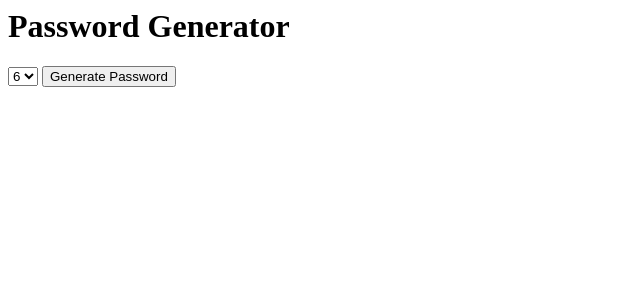
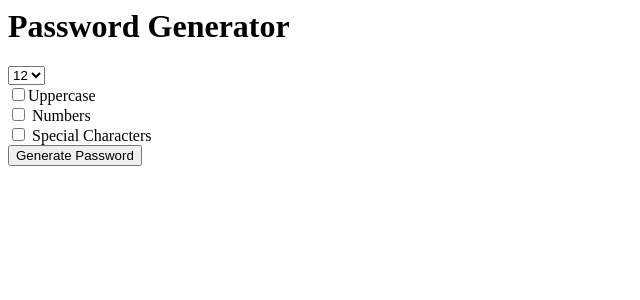
Before and after one commit to mwkan/PasswordGenerator, a Django app: page / in a window 1280 px wide. Shown: the top 300 px of the page, without its empty margins (0-640 px from the left). Run offline with Django 4.2, Linux system fonts and the light colour scheme.

Commit message:
add password html modify html to search for name=password

```diff
--- a/passwordgenerator/generator/templates/generator/home.html
+++ b/passwordgenerator/generator/templates/generator/home.html
@@ -4,8 +4,21 @@
     <select name="length">
         <option value="6">6</option>
         <option value="7">7</option>
-        <option value="8">8</option>
+        <option value="9">9</option>
+        <option value="10">10</option>
+        <option value="11">11</option>
+        <option value="12" selected="selected">12</option>
+        <option value="13">13</option>
+        <option value="14">14</option>
+
     </select>
+    <br>
+    <input type="checkbox" name="uppercase">Uppercase
+    <br>
+    <input type="checkbox" name="numbers"> Numbers
+    <br>
+    <input type="checkbox" name="special"> Special Characters
+    <br>
 
     <input type="submit" value="Generate Password">
 </form>
--- a/passwordgenerator/generator/templates/generator/password.html
+++ b/passwordgenerator/generator/templates/generator/password.html
@@ -1 +1,2 @@
-PASSWORD
+<h1> Your password is:</h1>
+<h2> {{ password }}</h2>
--- a/passwordgenerator/generator/views.py
+++ b/passwordgenerator/generator/views.py
@@ -1,11 +1,19 @@
 from django.shortcuts import render
 from django.http import HttpResponse
+import random
 
 
 # Create your views here.
 def home(request):
-    return render(request, 'generator/home.html', {'password': 'ghfufji8vff'})
+    return render(request, 'generator/home.html')
 
 
 def password(request):
-    return render(request, 'generator/password.html')
+    characters = list('abcdefghijklmnopqrstuvwxyz')
+
+    length = 10
+    thepassword = ''
+    for x in range(length):
+        thepassword += random.choice(characters)
+
+    return render(request, 'generator/password.html', {"password": thepassword})
```
